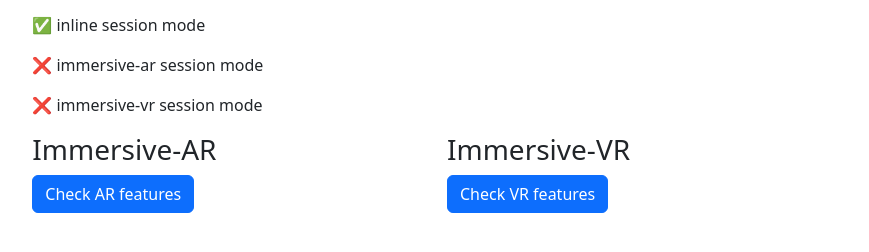
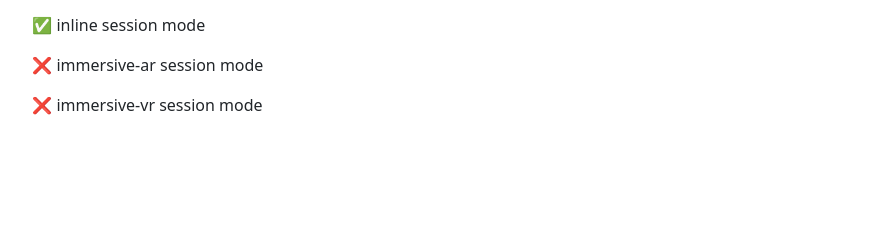
Before and after one commit to vidinoti/webxr-status, a plain HTML site: page index.html in a window 1280 px wide. Shown: the part 300-552 px from the top of the page, without its empty margins (205-1074 px from the left). Drawn offline with nearby package versions, Linux system fonts and the light colour scheme.

Commit message:
Hide buttons in AR/VR modes are not supported

```diff
--- a/index.html
+++ b/index.html
@@ -67,7 +67,9 @@
         navigator.xr.isSessionSupported("immersive-ar").then(
           (supported) => {
             addSupport(supported, "immersive-ar session mode", "webxr");
-            document.getElementById("ar").classList.remove("d-none");
+            if (supported) {
+              document.getElementById("ar").classList.remove("d-none");
+            }
           },
           (error) => {
             addMessage(error, "console");
@@ -77,7 +79,9 @@
         navigator.xr.isSessionSupported("immersive-vr").then(
           (supported) => {
             addSupport(supported, "immersive-vr session mode", "webxr");
-            document.getElementById("vr").classList.remove("d-none");
+            if (supported) {
+              document.getElementById("vr").classList.remove("d-none");
+            }
           },
           (error) => {
             addMessage(error, "console");
@@ -133,16 +137,13 @@
           })
           .then(
             (session) => {
-
               for (const feature of xrSessionFeatures) {
                 addSupport(session.enabledFeatures.indexOf(feature) >= 0, feature, mode + "-features");
               }
 
               window.asdf = session;
               session.end().then(
-                () => {
-
-                },
+                () => {},
                 (error) => {
                   addMessage(error, "console");
                 }
```
